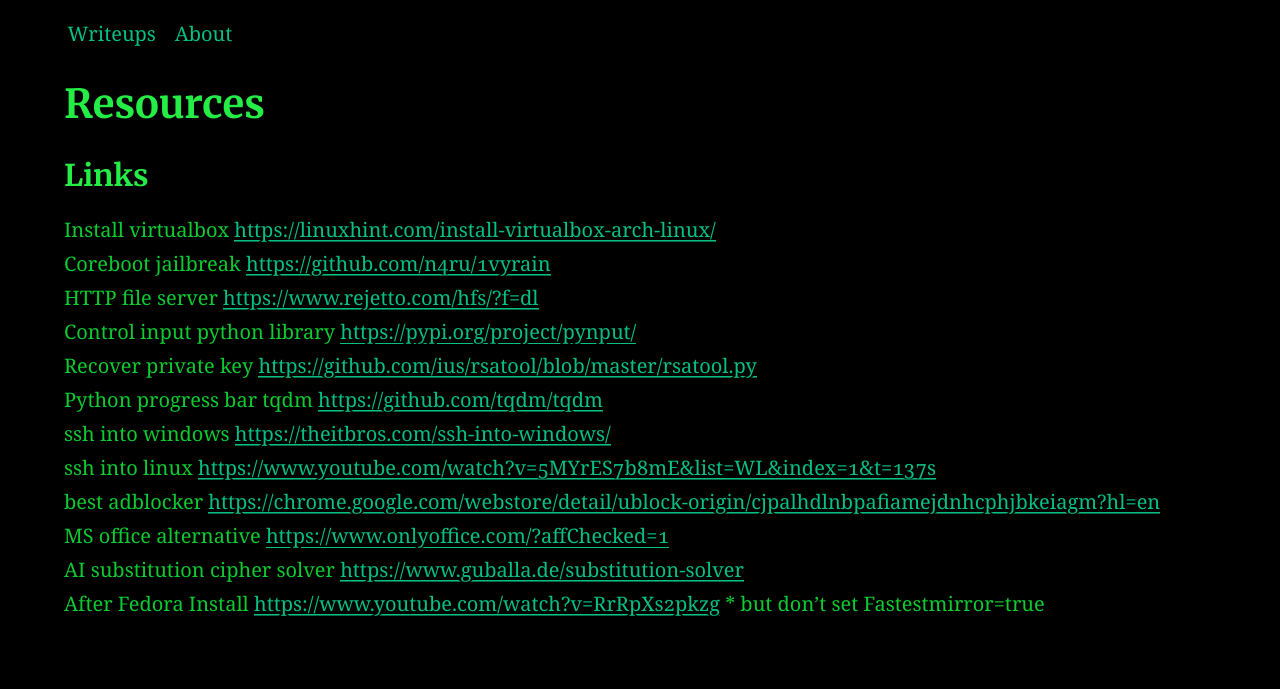
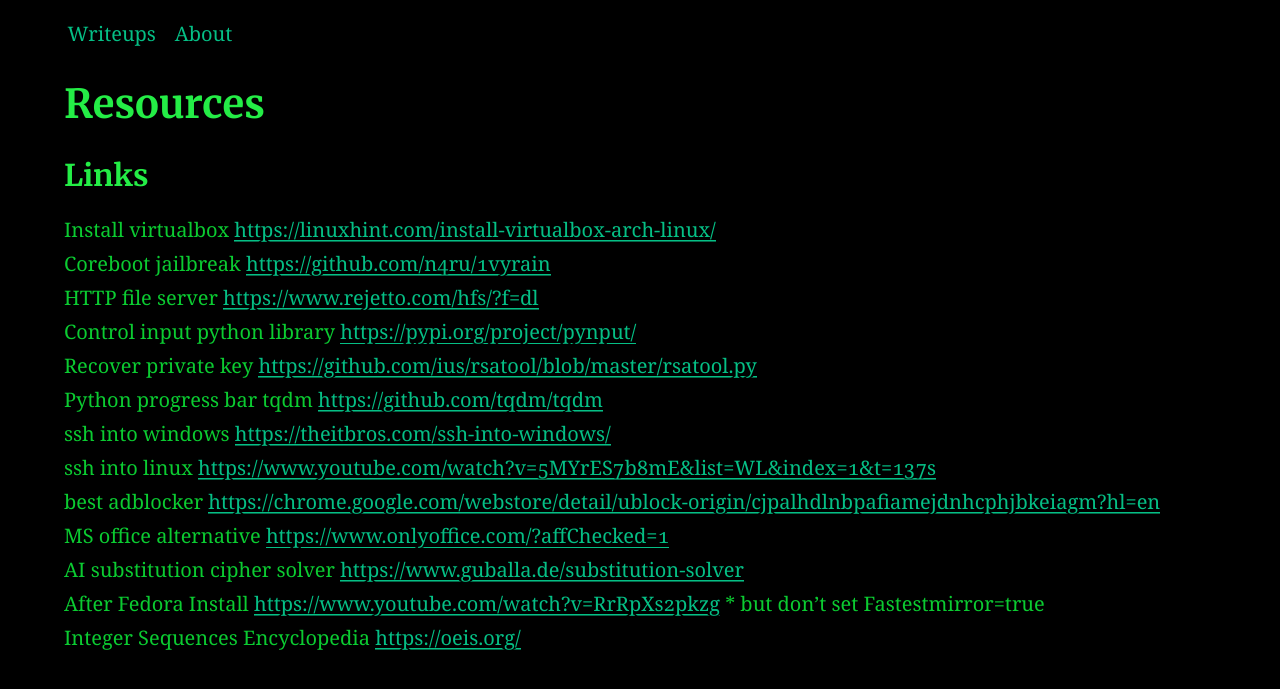
Before and after one commit to AC01010/Connor-McCartney.github.io, a Jekyll site: the page built from _posts/2015-05-27-resources.md, in a window 1280 px wide. Shown: the top 689 px of the page. Built offline with Jekyll 4.4.1, drawn with Linux system fonts in a browser that asks for light colours.

Commit message:
Update 2015-05-27-resources.md

```diff
--- a/_posts/2015-05-27-resources.md
+++ b/_posts/2015-05-27-resources.md
@@ -19,3 +19,4 @@
 MS office alternative <https://www.onlyoffice.com/?affChecked=1> <br>
 AI substitution cipher solver <https://www.guballa.de/substitution-solver> <br>
 After Fedora Install <https://www.youtube.com/watch?v=RrRpXs2pkzg>  * but don't set Fastestmirror=true  <br>
+Integer Sequences Encyclopedia <https://oeis.org/> <br>
```
